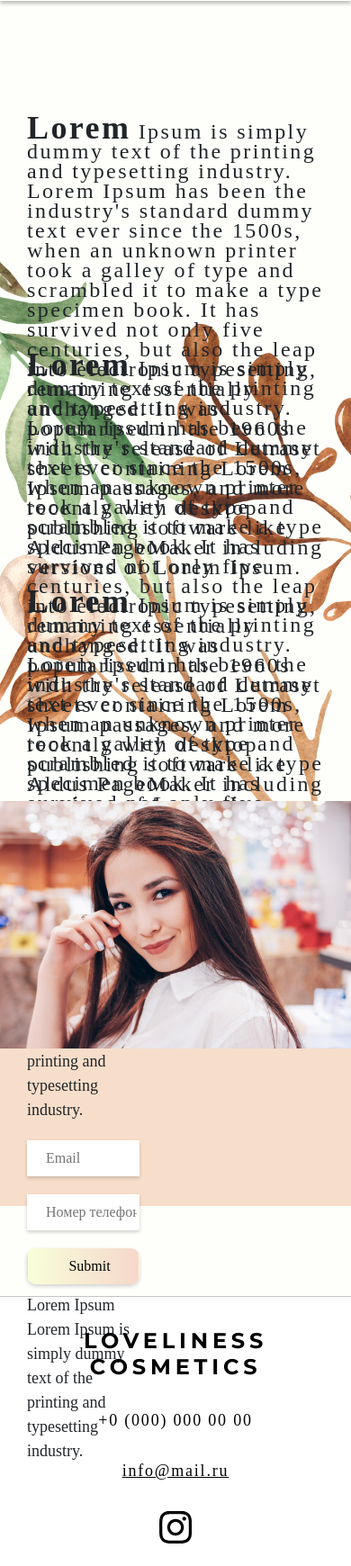
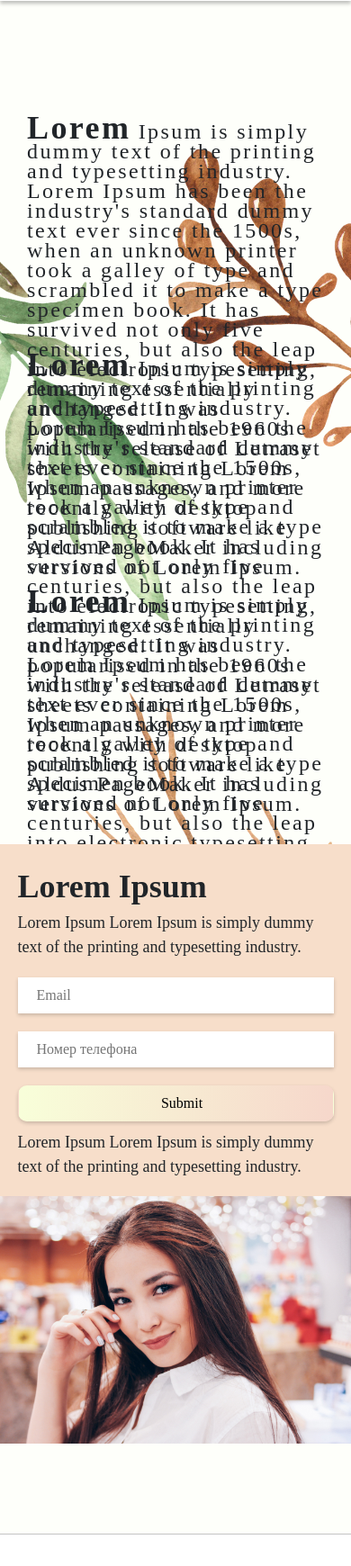
Before and after one commit to XcenaX/Cosmetics-Shop, a Django app: page /about in a window 390 px wide; the page is wider, and only the part inside the window is pictured. Shown: the part 1025-2765 px from the top of that part at 90% size. Run offline with Django 3.2, Linux system fonts and the light colour scheme; some libraries are stand-ins or nearby versions.

Commit message:
about page bugs fixed

```diff
--- a/market/main/static/css/about.css
+++ b/market/main/static/css/about.css
@@ -40,19 +40,14 @@
 .contact-form-block{
     position: relative;
     width: 100%;
-    height: 450px;
+    height: auto;
     background-color: #F7DECA;
 }
 
 .contact-form{
-    position: absolute;
-    left: 0;
-    width: 50%;
+    width: 100%;
     font-family: Montserrat, serif;
-
-    padding-top: 60px;
-    padding-left: 30px;
-    padding-right: 40px;
+    padding: 5%;
 }
 
 .contact-form input{
@@ -76,7 +71,6 @@
 }
 
 .important-text{
-
     font-style: normal;
     font-weight: 600;
     font-size: 36px;
@@ -89,8 +83,11 @@
 }
 
 .contact-form-image{
-    position: absolute;
-    right: 0;
+    width: 100%;
+}
+
+.contact-form-image img{
+    width: 100%;
 }
 
 .pic1{
@@ -106,7 +103,7 @@
     width: 412.56px;
     height: 367.85px;
     right: -90px;
-    top: 25vh;
+    top: 2vh;
 }
 
 .pic3{
@@ -124,7 +121,7 @@
     width: 206px;
     height: 322px;
     left: 0;
-    top: 55vh;
+    top: 110vh;
 }
 
 .pic5{
@@ -132,5 +129,5 @@
     width: 539.74px;
     height: 772.33px;
     right: -90px;
-    top: 50vh;
+    top: 70vh;
 }
--- a/market/main/templates/about.html
+++ b/market/main/templates/about.html
@@ -1,9 +1,9 @@
 {% extends "base.html" %}
 {% load static %}
 
-{%block styles %}
+{% block styles %}
     <title>О нас</title>
-    <link rel="stylesheet" href="{%static 'css/about.css'%}">
+    <link rel="stylesheet" href="{% static 'css/about.css' %}">
 {% endblock %}
 
 {% block content %}
@@ -36,7 +36,13 @@
             <div class="col-md-1 col-xs-12"></div>
             <div class="col-md-7 col-xs-12">
                 <div class="description-block center">
-                <strong>Lorem</strong> Ipsum is simply dummy text of the printing and typesetting industry. Lorem Ipsum has been the industry's standard dummy text ever since the 1500s, when an unknown printer took a galley of type and scrambled it to make a type specimen book. It has survived not only five centuries, but also the leap into electronic typesetting, remaining essentially unchanged. It was popularised in the 1960s with the release of Letraset sheets containing Lorem Ipsum passages, and more recently with desktop publishing software like Aldus PageMaker including versions of Lorem Ipsum.
+                    <strong>Lorem</strong> Ipsum is simply dummy text of the printing and typesetting industry. Lorem
+                    Ipsum has been the industry's standard dummy text ever since the 1500s, when an unknown printer took
+                    a galley of type and scrambled it to make a type specimen book. It has survived not only five
+                    centuries, but also the leap into electronic typesetting, remaining essentially unchanged. It was
+                    popularised in the 1960s with the release of Letraset sheets containing Lorem Ipsum passages, and
+                    more recently with desktop publishing software like Aldus PageMaker including versions of Lorem
+                    Ipsum.
                 </div>
             </div>
             <div class="col-md-4 col-xs-12"></div>
@@ -46,7 +52,13 @@
             <div class="col-md-4 col-xs-12"></div>
             <div class="col-md-7 col-xs-12">
                 <div class="description-block center">
-                <strong>Lorem</strong> Ipsum is simply dummy text of the printing and typesetting industry. Lorem Ipsum has been the industry's standard dummy text ever since the 1500s, when an unknown printer took a galley of type and scrambled it to make a type specimen book. It has survived not only five centuries, but also the leap into electronic typesetting, remaining essentially unchanged. It was popularised in the 1960s with the release of Letraset sheets containing Lorem Ipsum passages, and more recently with desktop publishing software like Aldus PageMaker including versions of Lorem Ipsum.
+                    <strong>Lorem</strong> Ipsum is simply dummy text of the printing and typesetting industry. Lorem
+                    Ipsum has been the industry's standard dummy text ever since the 1500s, when an unknown printer took
+                    a galley of type and scrambled it to make a type specimen book. It has survived not only five
+                    centuries, but also the leap into electronic typesetting, remaining essentially unchanged. It was
+                    popularised in the 1960s with the release of Letraset sheets containing Lorem Ipsum passages, and
+                    more recently with desktop publishing software like Aldus PageMaker including versions of Lorem
+                    Ipsum.
                 </div>
             </div>
             <div class="col-md-1 col-xs-12"></div>
@@ -56,16 +68,26 @@
             <div class="col-md-1 col-xs-12"></div>
             <div class="col-md-7 col-xs-12">
                 <div class="description-block center">
-                <strong>Lorem</strong> Ipsum is simply dummy text of the printing and typesetting industry. Lorem Ipsum has been the industry's standard dummy text ever since the 1500s, when an unknown printer took a galley of type and scrambled it to make a type specimen book. It has survived not only five centuries, but also the leap into electronic typesetting, remaining essentially unchanged. It was popularised in the 1960s with the release of Letraset sheets containing Lorem Ipsum passages, and more recently with desktop publishing software like Aldus PageMaker including versions of Lorem Ipsum.
+                    <strong>Lorem</strong> Ipsum is simply dummy text of the printing and typesetting industry. Lorem
+                    Ipsum has been the industry's standard dummy text ever since the 1500s, when an unknown printer took
+                    a galley of type and scrambled it to make a type specimen book. It has survived not only five
+                    centuries, but also the leap into electronic typesetting, remaining essentially unchanged. It was
+                    popularised in the 1960s with the release of Letraset sheets containing Lorem Ipsum passages, and
+                    more recently with desktop publishing software like Aldus PageMaker including versions of Lorem
+                    Ipsum.
                 </div>
             </div>
             <div class="col-md-4 col-xs-12"></div>
         </div>
 
+        <br><br>
+
         <div class="row mgt-180">
             <div class="col-md-2 col-xs-12"></div>
             <div class="col-md-8 col-xs-12">
                 <div class="contact-form-block">
+                    <div class="row">
+                        <div class="col-md-6 col-xs-12">
                             <div class="contact-form">
                                 <div class="important-text">Lorem Ipsum</div>
                                 <div class="regular-text">
@@ -90,8 +112,14 @@
                                     printing and typesetting industry.
                                 </div>
                             </div>
+                        </div>
+                        <div class="col-md-6 col-xs-12">
                             <div class="contact-form-image">
-                        <img width="100%" src="{%static 'images/about/the-beautiful-long-hair-asian-girl-young-woman-in--ZRRHE8X.jpg'%}" alt="">
+                                <img width="100%"
+                                     src="{% static 'images/about/the-beautiful-long-hair-asian-girl-young-woman-in--ZRRHE8X.jpg' %}"
+                                     alt="">
+                            </div>
+                        </div>
                     </div>
                 </div>
             </div>
```
Lines whose indentation alone changed are shown as unchanged.
